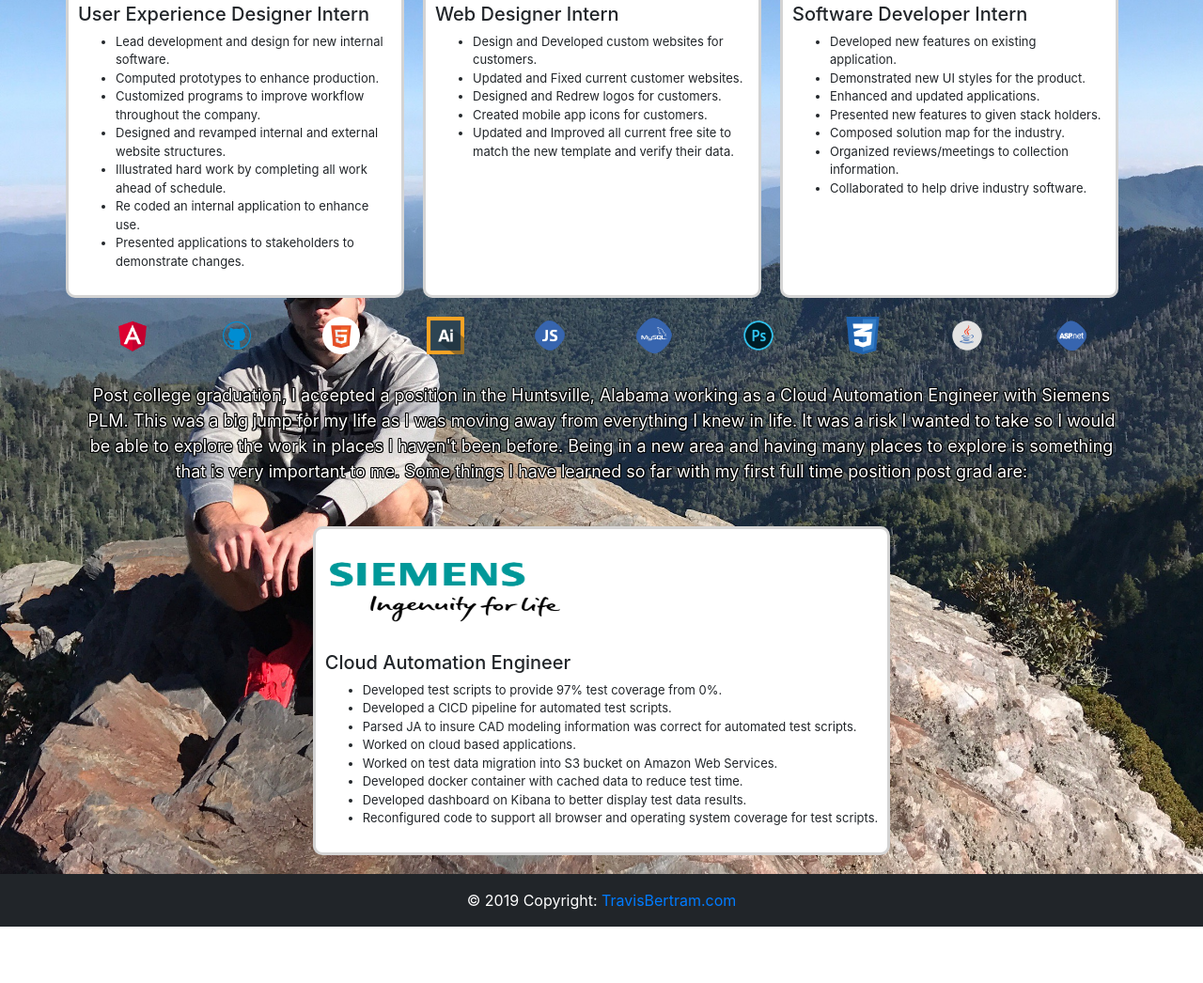
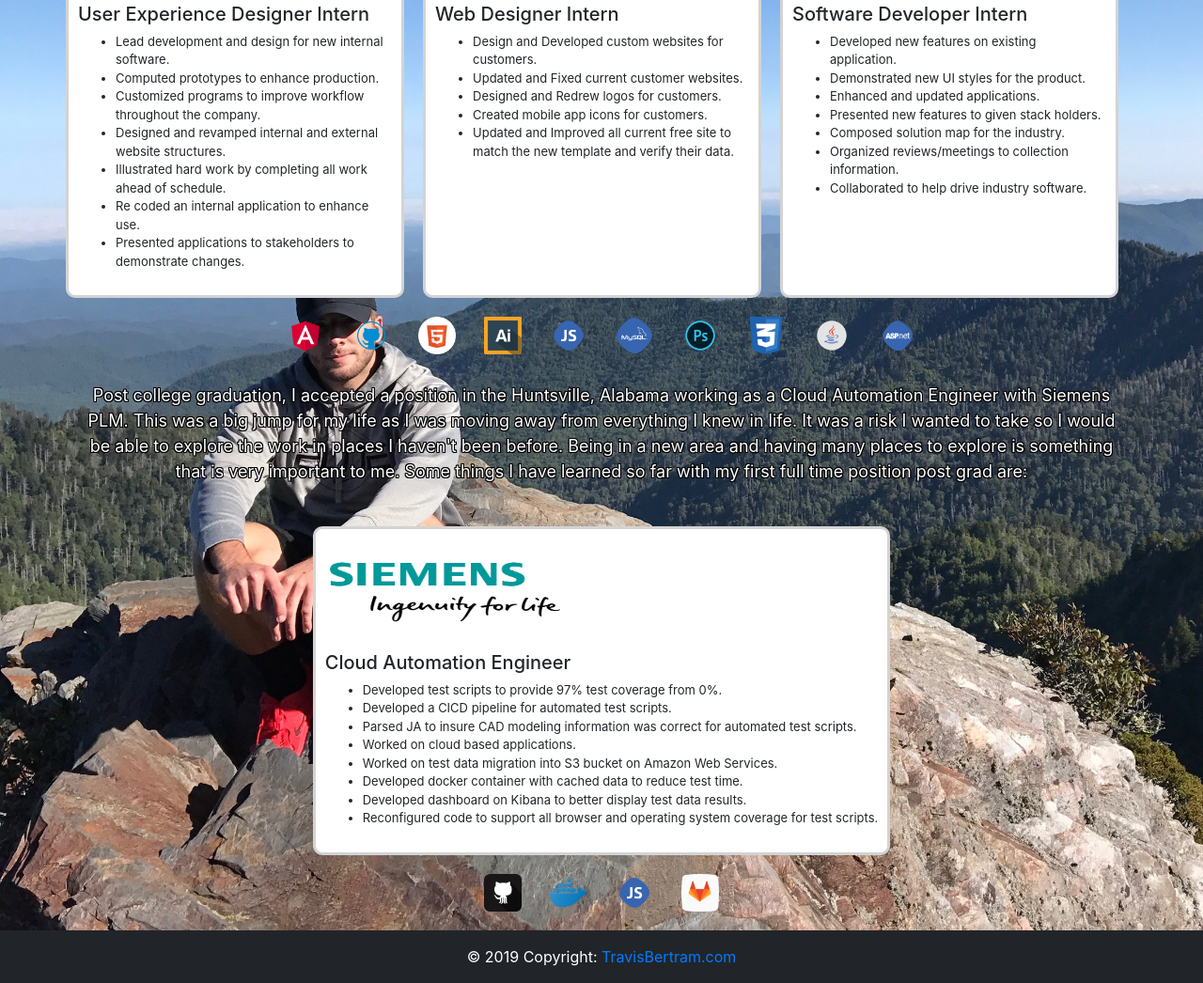
Before and after one commit to TravisBert/Site, a website: page views/index.html in a window 1280 px wide. Shown: the part 369-1415 px from the top of the page at 94% size. Before the commit the page ends 1355 px from the top, so only its background shows below. Drawn offline with nearby package versions, Linux system fonts and the light colour scheme.

Commit message:
layout changes

```diff
--- a/assets/styles.css
+++ b/assets/styles.css
@@ -50,10 +50,13 @@
     color: white;
 }
 #skillsCol{
-    margin: auto;
     margin-top: 20px;
     text-align: center;
 }
 #skillsRow{
     margin: auto;
 }
+#skillsPost{
+    margin-bottom: 20px;
+    text-align: center;
+}
--- a/views/index.html
+++ b/views/index.html
@@ -82,17 +82,17 @@
       </div>
     </div>
   </div>
-  <div id="skillsRow" class="row">
-    <div id="skillsCol" class="col"><img src="/assets/angular.png" alt="Angular JS" height="40" width="40"></div>
-    <div id="skillsCol" class="col"><img src="/assets/github.png" alt="GitHub" height="40" width="40"></div>
-    <div id="skillsCol" class="col"><img src="/assets/html5.png" alt="HTML5" height="40" width="40"></div>
-    <div id="skillsCol" class="col"><img src="/assets/illustrator.png" alt="Illustrator" height="40" width="40"></div>
-    <div id="skillsCol" class="col"><img src="/assets/javascript.png" alt="Javascript" height="40" width="40"></div>
-    <div id="skillsCol" class="col"><img src="/assets/mysql.png" alt="MySql" height="40" width="40"></div>
-    <div id="skillsCol" class="col"><img src="/assets/photoshop.png" alt="Photoshop" height="40" width="40"></div>
-    <div id="skillsCol" class="col"><img src="/assets/css.png" alt="CSS" height="40" width="40"></div>
-    <div id="skillsCol" class="col"><img src="/assets/java.png" alt="Java" height="40" width="40"></div>
-    <div id="skillsCol" class="col"><img src="/assets/aspnet.png" alt="ASP.net" height="40" width="40"></div>
+  <div id="skillsRow" class="row justify-content-md-center">
+    <div id="skillsCol" class="col-md-auto"><img src="/assets/angular.png" alt="Angular JS" height="40" width="40"></div>
+    <div id="skillsCol" class="col-md-auto"><img src="/assets/github.png" alt="GitHub" height="40" width="40"></div>
+    <div id="skillsCol" class="col-md-auto"><img src="/assets/html5.png" alt="HTML5" height="40" width="40"></div>
+    <div id="skillsCol" class="col-md-auto"><img src="/assets/illustrator.png" alt="Illustrator" height="40" width="40"></div>
+    <div id="skillsCol" class="col-md-auto"><img src="/assets/javascript.png" alt="Javascript" height="40" width="40"></div>
+    <div id="skillsCol" class="col-md-auto"><img src="/assets/mysql.png" alt="MySql" height="40" width="40"></div>
+    <div id="skillsCol" class="col-md-auto"><img src="/assets/photoshop.png" alt="Photoshop" height="40" width="40"></div>
+    <div id="skillsCol" class="col-md-auto"><img src="/assets/css.png" alt="CSS" height="40" width="40"></div>
+    <div id="skillsCol" class="col-md-auto"><img src="/assets/java.png" alt="Java" height="40" width="40"></div>
+    <div id="skillsCol" class="col-md-auto"><img src="/assets/aspnet.png" alt="ASP.net" height="40" width="40"></div>
   </div>
   <div class="collegeWork">Post college graduation, I accepted a position in the Huntsville, Alabama working as a Cloud Automation Engineer with Siemens PLM. This was a big jump for my life as I was moving away from everything I knew in life. It was a risk I wanted to take so I would be able to explore the work in places I haven't been before. Being in a new area and having many places to explore is something that is very important to me. Some things I have learned so far with my first full time position post grad are:
   </div>
@@ -115,6 +115,12 @@
           </div>
         </div>
         </div>
+        <div id="skillsRow" class="row justify-content-md-center">
+          <div id="skillsPost" class="col-md-auto"><img src="/assets/Git.png" alt="Angular JS" height="40" width="40"></div>
+          <div id="skillsPost" class="col-md-auto"><img src="/assets/docker.png" alt="GitHub" height="40" width="40"></div>
+          <div id="skillsPost" class="col-md-auto"><img src="/assets/javascript.png" alt="HTML5" height="40" width="40"></div>
+          <div id="skillsPost" class="col-md-auto"><img src="/assets/gitlab.png" alt="Illustrator" height="40" width="40"></div>
+        </div>
 </div>
 </div>
 
```
Also changed, not shown: assets/Git.png (added), assets/docker.png (added).
